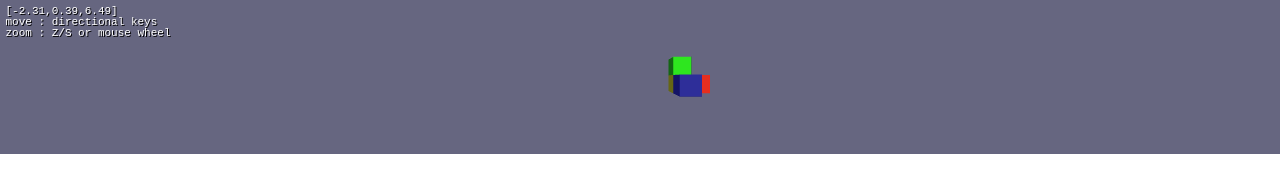
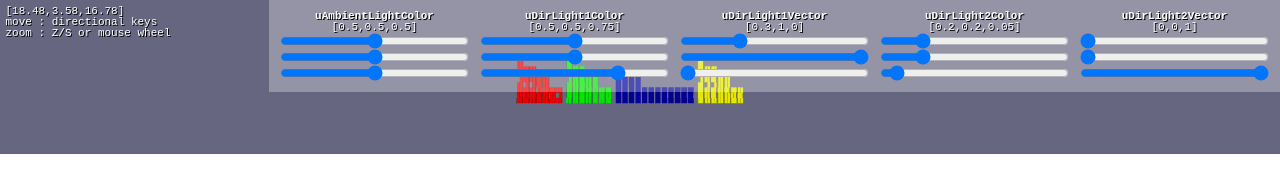
Before and after one commit to pascience/kastet, a website with bundled scripts: page index.html in a window 1280 px wide. Built offline with nearby package versions, Linux system fonts and the light colour scheme; animation ran at ten frames a second.

Commit message:
control light parameters from the page

```diff
--- a/draw.js
+++ b/draw.js
@@ -1,3 +1,76 @@
+let rgb_for_color = {
+  red: [1.0, 0, 0],
+  green: [0, 1.0, 0],
+  blue: [0, 0, 1.0],
+  yellow: [1.0, 1.0, 0],
+}
+let piece_dimension = [0.4, 0.8, 0.1]
+
+
+let controls = (() => {
+  let rootElement = document.querySelector("#controls")
+  let COLOR = 0, VECTOR = 1
+  let values = {}
+
+  function vectorToString(vector) {
+    return `[${vector.map(x => ''+x).join(",")}]`
+  }
+
+  function addControl(controlType, controlName, initialValue, options={}) {
+    values[controlName] = initialValue
+
+    let visible = options.visible == null ? true : options.visible
+    if(!visible) {
+      return
+    }
+
+    let container = document.createElement("div")
+    container.setAttribute("class", "control")
+    {
+      let name = document.createElement("div")
+      name.setAttribute("class", "control__name")
+      name.innerHTML = controlName
+      container.appendChild(name)
+
+      let value_text = document.createElement("div")
+      value_text.setAttribute("class", "control__value")
+      value_text.innerHTML = vectorToString(initialValue)
+      container.appendChild(value_text)
+
+      for(let component = 0; component < 3; component++) {
+        let element = document.createElement("input")
+        element.setAttribute("type", "range")
+        element.setAttribute("min", "0")
+        element.setAttribute("max", "1")
+        element.setAttribute("step", "0.01")
+        element.setAttribute("value", initialValue[component])
+        element.setAttribute("class", "component")
+        element.addEventListener("change", () => {
+          values[controlName][component] = element.value
+          value_text.innerHTML = vectorToString(initialValue)
+        })
+        container.appendChild(element)
+      }
+    }
+    rootElement.appendChild(container)
+  }
+
+  function getValue(controlName) {
+    return values[controlName]
+  }
+
+  function debug() {
+    console.log(values)
+  }
+
+  return { getValue, addControl, COLOR, VECTOR, debug }
+})()
+controls.addControl(controls.COLOR, "uAmbientLightColor", [0.5, 0.5, 0.5], { visible: true })
+controls.addControl(controls.COLOR, "uDirLight1Color", [0.5, 0.5, 0.75], { visible: true })
+controls.addControl(controls.VECTOR, "uDirLight1Vector", [0.3, 1, 0], { visible: true })
+controls.addControl(controls.COLOR, "uDirLight2Color", [0.2, 0.2, 0.05], { visible: true })
+controls.addControl(controls.VECTOR, "uDirLight2Vector", [0, 0, 1], { visible: true })
+
 let textbox = (() => {
   let element = document.querySelector("#textbox")
   let text = ""
@@ -13,13 +86,6 @@ let textbox = (() => {
   return { clear, println, draw }
 })()
 
-let rgb_for_color = {
-  red: [1.0, 0.2, 0.2],
-  green: [0.2, 1.0, 0.2],
-  blue: [0.2, 0.2, 1.0],
-  yellow: [1.0, 1.0, 0.2],
-}
-
 let lighten = (rgb, amount) => rgb.map(x => Math.min(1.0, x*(1.0+amount)))
 
 let useColor = (rgb) => {
@@ -28,12 +94,18 @@ let useColor = (rgb) => {
 
 let drawCubeElements = () => { gl.drawElements(gl.TRIANGLES, 36, gl.UNSIGNED_SHORT, 0) }
 
-let piece_dimension = [0.4, 0.2, 0.8]
-
 let drawCube = ({ x, y, z }) => {
   gl.uniformMatrix4fv(ngl.locations.uModelMatrix, false, new Float32Array(multiplyArrayOfMatrices([
     translateMatrix(x, y, z),
-    // scaleMatrix(...piece_dimension),
+    scaleMatrix(0.5, 0.5, 0.5)
+  ])))
+  drawCubeElements()
+}
+
+let drawPieceElement = ({ x, y, z }) => {
+  gl.uniformMatrix4fv(ngl.locations.uModelMatrix, false, new Float32Array(multiplyArrayOfMatrices([
+    translateMatrix(x, y, z),
+    scaleMatrix(...piece_dimension),
     scaleMatrix(0.5, 0.5, 0.5)
   ])))
   drawCubeElements()
@@ -47,7 +119,7 @@ let drawPiece = ({ piece_id, offset }) => {
       continue
     }
     for(let cur_height = 0; cur_height < height; cur_height += 1) {
-      drawCube({
+      drawPieceElement({
         x: offset[0] + piece_dimension[0]*(cell % 2),
         y: offset[1] + piece_dimension[1]*Math.floor(cell / 2),
         z: offset[2] + piece_dimension[2]*cur_height,
@@ -70,24 +142,26 @@ function draw_frame({ dt, state: { frame, camera }, ngl, gl }) {
     gl.uniformMatrix4fv(ngl.locations.uProjectionMatrix, false, new Float32Array(projection))
   }
 
-  useColor(rgb_for_color.yellow)
-  drawCube({ x: 0, y: 0, z: 0 })
-  useColor(rgb_for_color.red)
-  drawCube({ x: 1, y: 0, z: 0 })
-  useColor(rgb_for_color.green)
-  drawCube({ x: 0, y: 1, z: 0 })
-  useColor(rgb_for_color.blue)
-  drawCube({ x: 0, y: 0, z: 1 })
+  { // lights
+    gl.uniform3fv(ngl.locations.uAmbientLightColor, controls.getValue("uAmbientLightColor"))
+    gl.uniform3fv(ngl.locations.uDirLight1Color, controls.getValue("uDirLight1Color"))
+    gl.uniform3fv(ngl.locations.uDirLight1Vector, controls.getValue("uDirLight1Vector"))
+    gl.uniform3fv(ngl.locations.uDirLight2Color, controls.getValue("uDirLight2Color"))
+    gl.uniform3fv(ngl.locations.uDirLight2Vector, controls.getValue("uDirLight2Vector"))
+  }
 
-  // ["red" , "green", "blue", "yellow"].forEach((color_name, color_number) => {
-  //   useColor(rgb_for_color[color_name])
-  //   pieces_for_color[color_name].forEach((piece_id, piece_number_for_this_color) => {
-  //     drawPiece({
-  //       piece_id,
-  //       offset: [piece_number_for_this_color*piece_dimension[0]*2.5, color_number*piece_dimension[1]*9.5, 0]
-  //     })
-  //   })
-  // })
+  let cumulative_color_offset = 0;
+
+  ["red" , "green", "blue", "yellow"].forEach((color_name, color_number) => {
+    useColor(rgb_for_color[color_name])
+    pieces_for_color[color_name].forEach((piece_id, piece_number_for_this_color) => {
+      drawPiece({
+        piece_id,
+        offset: [(cumulative_color_offset+piece_number_for_this_color)*piece_dimension[0]*2.5, 0, 0]
+      })
+    })
+    cumulative_color_offset += number_of_pieces_for_color(color_name) + 0.5
+  })
 
   let pos = camera.position.map(x => Math.floor(x*100)/100)
   textbox.println(`[${pos[0]},${pos[1]},${pos[2]}]`)
--- a/index.html
+++ b/index.html
@@ -21,11 +21,39 @@ canvas {
   color: white;
   text-shadow: 1px 1px black;
 }
+#controls {
+  position: absolute;
+  top: 0;
+  right: 0;
+  padding: 0.5em;
+  font-family: monospace;
+  font-size: 11px;
+  color: white;
+  text-shadow: 1px 1px black;
+  background: rgba(255,255,255,0.3);
+  text-align: center;
+  display: flex;
+  flex-flow: row nowrap;
+}
+#controls .control {
+  width: 200px;
+  padding: 0.5em;
+}
+#controls .control input {
+  width: 100%;
+}
+#controls .control .control__name {
+  font-weight: bold;
+}
+#controls .control .component {
+  display: block;
+}
 </style>
 </head>
 <body>
   <canvas id="sketch"></canvas>
   <div id="textbox"></div>
+  <div id="controls"></div>
   <script src="thirdparty_bundle.js"></script>
   <script src="vertexShader.js"></script>
   <script src="fragmentShader.js"></script>
--- a/main.js
+++ b/main.js
@@ -78,6 +78,12 @@ let gl = canvas.getContext("webgl")
     ngl.locations.uModelMatrix = gl.getUniformLocation(pgm, "uModelMatrix")
     ngl.locations.uProjectionMatrix = gl.getUniformLocation(pgm, "uProjectionMatrix")
     ngl.locations.uViewMatrix = gl.getUniformLocation(pgm, "uViewMatrix")
+
+    ngl.locations.uAmbientLightColor = gl.getUniformLocation(pgm, "uAmbientLightColor")
+    ngl.locations.uDirLight1Color = gl.getUniformLocation(pgm, "uDirLight1Color")
+    ngl.locations.uDirLight1Vector = gl.getUniformLocation(pgm, "uDirLight1Vector")
+    ngl.locations.uDirLight2Color = gl.getUniformLocation(pgm, "uDirLight2Color")
+    ngl.locations.uDirLight2Vector = gl.getUniformLocation(pgm, "uDirLight2Vector")
   }
 
   ngl.buffers.cube = createBuffersForCube(gl, buffer_data_for_cube())
--- a/vertexShader.js
+++ b/vertexShader.js
@@ -6,6 +6,12 @@ uniform vec3 uVertexColor;
 uniform mat4 uModelMatrix;
 uniform mat4 uViewMatrix;
 uniform mat4 uProjectionMatrix;
+
+uniform vec3 uAmbientLightColor;
+uniform vec3 uDirLight1Color;
+uniform vec3 uDirLight1Vector;
+uniform vec3 uDirLight2Color;
+uniform vec3 uDirLight2Vector;
 
 varying vec3 vLighting;
 
@@ -64,14 +70,8 @@ void main() {
   mat4 normalMatrix = transpose(inverse(mvMatrix));
   highp vec4 transformedNormal = normalMatrix * vec4(aVertexNormal, 1.0);
 
-  highp vec3 ambientLight = vec3(0.4);
-  highp vec3 dLight1Color = vec3(0.5, 0.5, 0.75);
-  highp vec3 dLight1Vector = vec3(0.3, 1, 0);
-  highp vec3 dLight2Color = vec3(0.5, 0.5, 0.2);
-  highp vec3 dLight2Vector = vec3(0, 0, 1);
-
-  highp float directional1 = max(dot(transformedNormal.xyz, dLight1Vector), 0.0);
-  highp float directional2 = max(dot(transformedNormal.xyz, dLight2Vector), 0.0);
-  vLighting = uVertexColor * (ambientLight + ((dLight1Color * directional1) + (dLight2Color * directional2))*0.5);
+  highp float directional1 = max(dot(transformedNormal.xyz, uDirLight1Vector), 0.0);
+  highp float directional2 = max(dot(transformedNormal.xyz, uDirLight2Vector), 0.0);
+  vLighting = uVertexColor * (uAmbientLightColor + ((uDirLight2Color * directional1) + 0.2*(uDirLight2Color * directional2))*0.5);
 }
 `
--- a/world.js
+++ b/world.js
@@ -61,13 +61,17 @@ let pieces_for_color = (() => {
 	}
 })()
 
+function number_of_pieces_for_color(color_name) {
+  return pieces_for_color[color_name].length
+}
+
 
 function world_setup() {
   return {
     t: 0,
     frame: 0,
     camera: {
-    	position: [-2.31,0.39,6.49]
+    	position: [18.48,3.58,16.78]
     }
   }
 }
```
